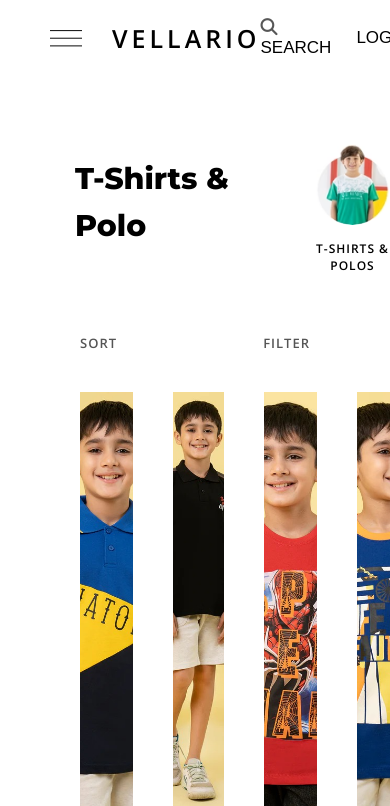
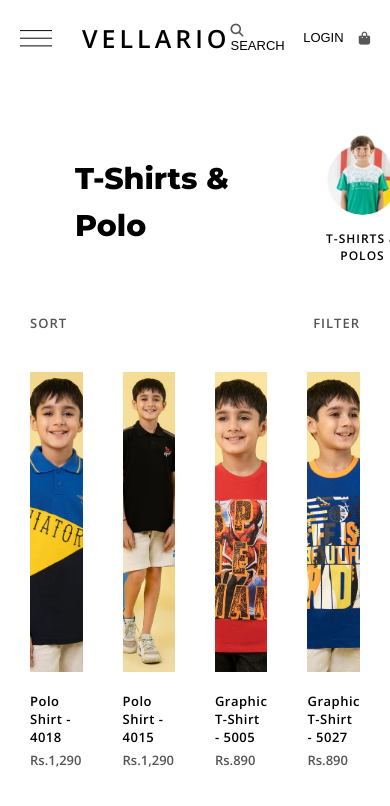
Before and after one commit to Danishzh/clothing-website, a plain HTML site: page htmls/kids/boys.html in a window 390 px wide. Shown: the top 806 px of the page. Drawn offline with nearby package versions, Linux system fonts and the light colour scheme; a web font is replaced by a local one.

Commit message:
media quries

```diff
--- a/CSS/login.css
+++ b/CSS/login.css
@@ -103,3 +103,44 @@ h2 {
   margin: 0 10px;
   text-decoration: none;
 }
+
+/* media quries */
+
+/* TABLET */
+@media (max-width: 1024px) {
+  .categories {
+    padding: 30px 30px;
+  }
+
+  .sort-bar {
+    padding: 20px 30px;
+  }
+
+  .product-grid {
+    padding: 20px 30px 60px;
+  }
+}
+
+/* MOBILE */
+@media (max-width: 768px) {
+  header {
+    padding: 10px 20px;
+  }
+
+  .nav-right {
+    gap: 15px;
+    font-size: 13px;
+  }
+
+  .categories {
+    gap: 20px;
+  }
+
+  .product img {
+    height: 300px;
+  }
+
+  .description {
+    padding: 40px 20px;
+  }
+}
--- a/CSS/search.css
+++ b/CSS/search.css
@@ -278,3 +278,44 @@ header {
   border: none;
   cursor: pointer;
 }
+
+/* media quries */
+
+/* TABLET */
+@media (max-width: 1024px) {
+  .categories {
+    padding: 30px 30px;
+  }
+
+  .sort-bar {
+    padding: 20px 30px;
+  }
+
+  .product-grid {
+    padding: 20px 30px 60px;
+  }
+}
+
+/* MOBILE */
+@media (max-width: 768px) {
+  header {
+    padding: 10px 20px;
+  }
+
+  .nav-right {
+    gap: 15px;
+    font-size: 13px;
+  }
+
+  .categories {
+    gap: 20px;
+  }
+
+  .product img {
+    height: 300px;
+  }
+
+  .description {
+    padding: 40px 20px;
+  }
+}
--- a/CSS/style.css
+++ b/CSS/style.css
@@ -565,3 +565,44 @@ body {
   padding: 4px 8px;
   border-radius: 4px;
 }
+
+/* media quries */
+
+/* TABLET */
+@media (max-width: 1024px) {
+  .categories {
+    padding: 30px 30px;
+  }
+
+  .sort-bar {
+    padding: 20px 30px;
+  }
+
+  .product-grid {
+    padding: 20px 30px 60px;
+  }
+}
+
+/* MOBILE */
+@media (max-width: 768px) {
+  header {
+    padding: 10px 20px;
+  }
+
+  .nav-right {
+    gap: 15px;
+    font-size: 13px;
+  }
+
+  .categories {
+    gap: 20px;
+  }
+
+  .product img {
+    height: 300px;
+  }
+
+  .description {
+    padding: 40px 20px;
+  }
+}
--- a/CSS/therestoffiles.css
+++ b/CSS/therestoffiles.css
@@ -293,3 +293,44 @@ header {
   color: white;
   cursor: pointer;
 }
+
+/* media quries */
+
+/* TABLET */
+@media (max-width: 1024px) {
+  .categories {
+    padding: 30px 30px;
+  }
+
+  .sort-bar {
+    padding: 20px 30px;
+  }
+
+  .product-grid {
+    padding: 20px 30px 60px;
+  }
+}
+
+/* MOBILE */
+@media (max-width: 768px) {
+  header {
+    padding: 10px 20px;
+  }
+
+  .nav-right {
+    gap: 15px;
+    font-size: 13px;
+  }
+
+  .categories {
+    gap: 20px;
+  }
+
+  .product img {
+    height: 300px;
+  }
+
+  .description {
+    padding: 40px 20px;
+  }
+}
```
